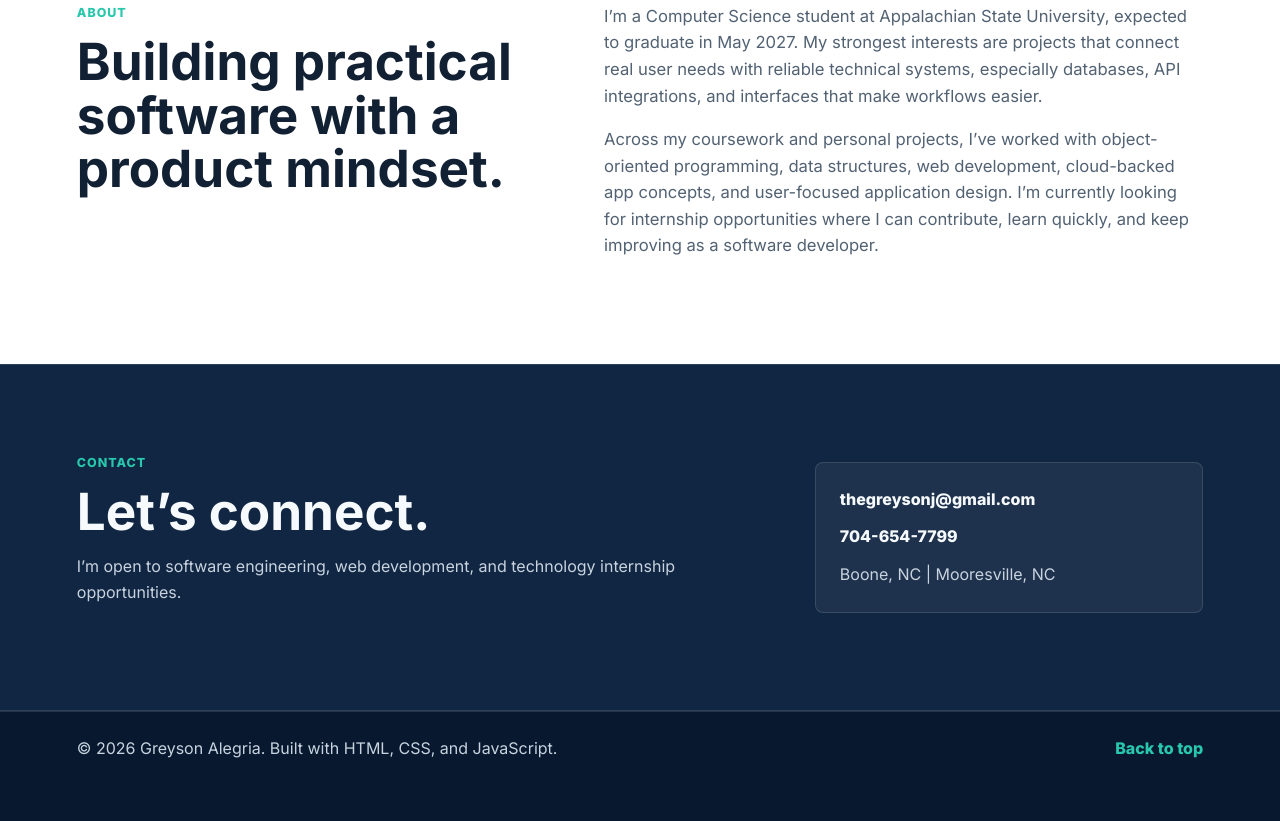
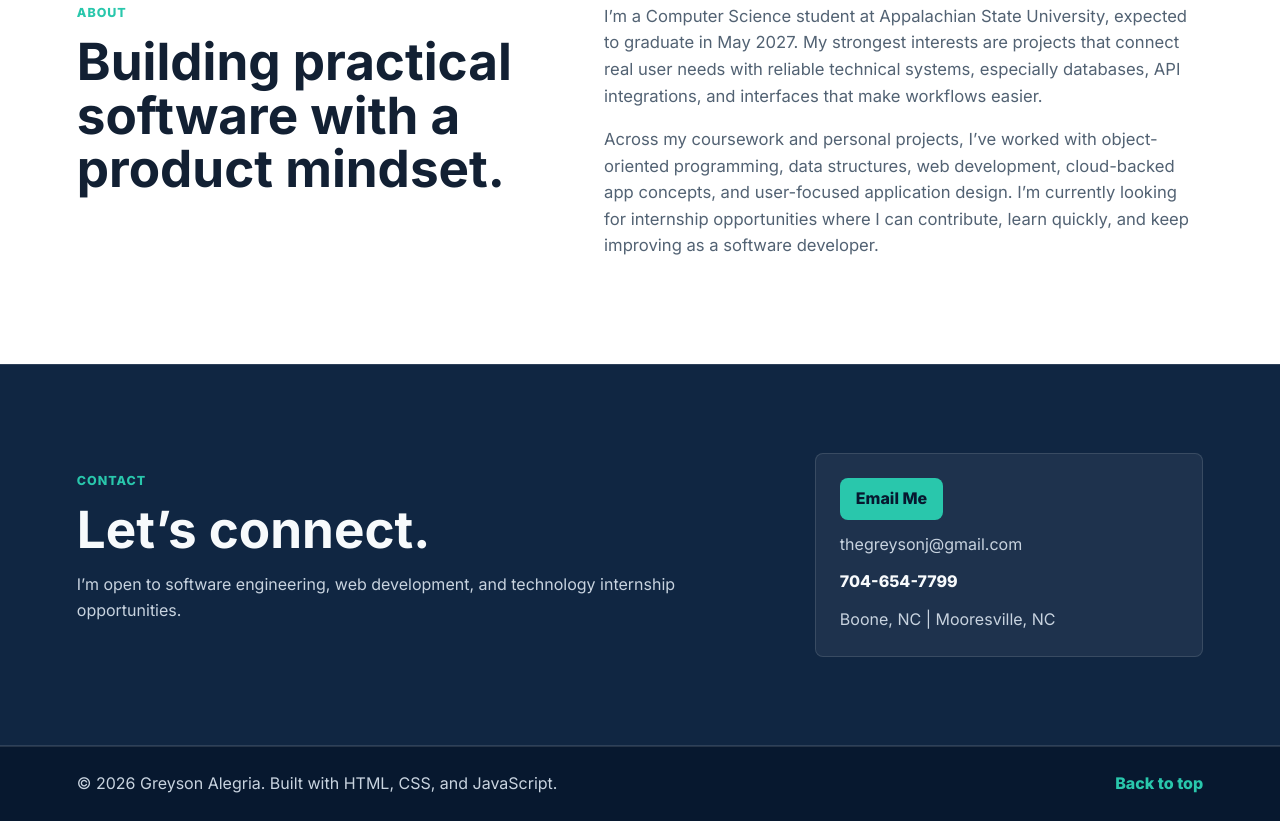
Before and after one commit to GreysonA75/portfolio, a plain HTML site: page index.html in a window 1280 px wide. Shown: the part 4082-4903 px from the top of the page. Before the commit the page ends 4867 px from the top, so only its background shows below. Drawn offline with Linux system fonts and the light colour scheme.

Commit message:
Update contact button behavior

```diff
--- a/index.html
+++ b/index.html
@@ -37,7 +37,7 @@
           <a class="button primary" href="resume.html">Resume</a>
           <a class="button" href="https://github.com/GreysonA75" target="_blank" rel="noreferrer">GitHub</a>
           <a class="button" href="https://www.linkedin.com/in/greyson-alegria-ga321" target="_blank" rel="noreferrer">LinkedIn</a>
-          <a class="button" href="mailto:thegreysonj@gmail.com">Contact</a>
+          <a class="button" href="#contact">Contact</a>
         </div>
       </div>
       <aside class="hero-panel" aria-label="Student profile details">
@@ -275,7 +275,8 @@
         <p>I’m open to software engineering, web development, and technology internship opportunities.</p>
       </div>
       <div class="contact-card">
-        <a href="mailto:thegreysonj@gmail.com">thegreysonj@gmail.com</a>
+        <a class="contact-email-button" href="mailto:thegreysonj@gmail.com">Email Me</a>
+        <span>thegreysonj@gmail.com</span>
         <a href="tel:+17046547799">704-654-7799</a>
         <span>Boone, NC | Mooresville, NC</span>
       </div>
--- a/style.css
+++ b/style.css
@@ -657,6 +657,25 @@ h3 {
   font-weight: 800;
 }
 
+.contact-card .contact-email-button {
+  display: inline-flex;
+  align-items: center;
+  justify-content: center;
+  width: fit-content;
+  min-height: 42px;
+  padding: 0 16px;
+  color: var(--navy);
+  background: var(--accent);
+  border-radius: 8px;
+  transition: transform 160ms ease, background 160ms ease;
+}
+
+.contact-card .contact-email-button:hover,
+.contact-card .contact-email-button:focus-visible {
+  transform: translateY(-2px);
+  background: #45dec5;
+}
+
 .contact-card span {
   color: var(--muted);
 }
```
